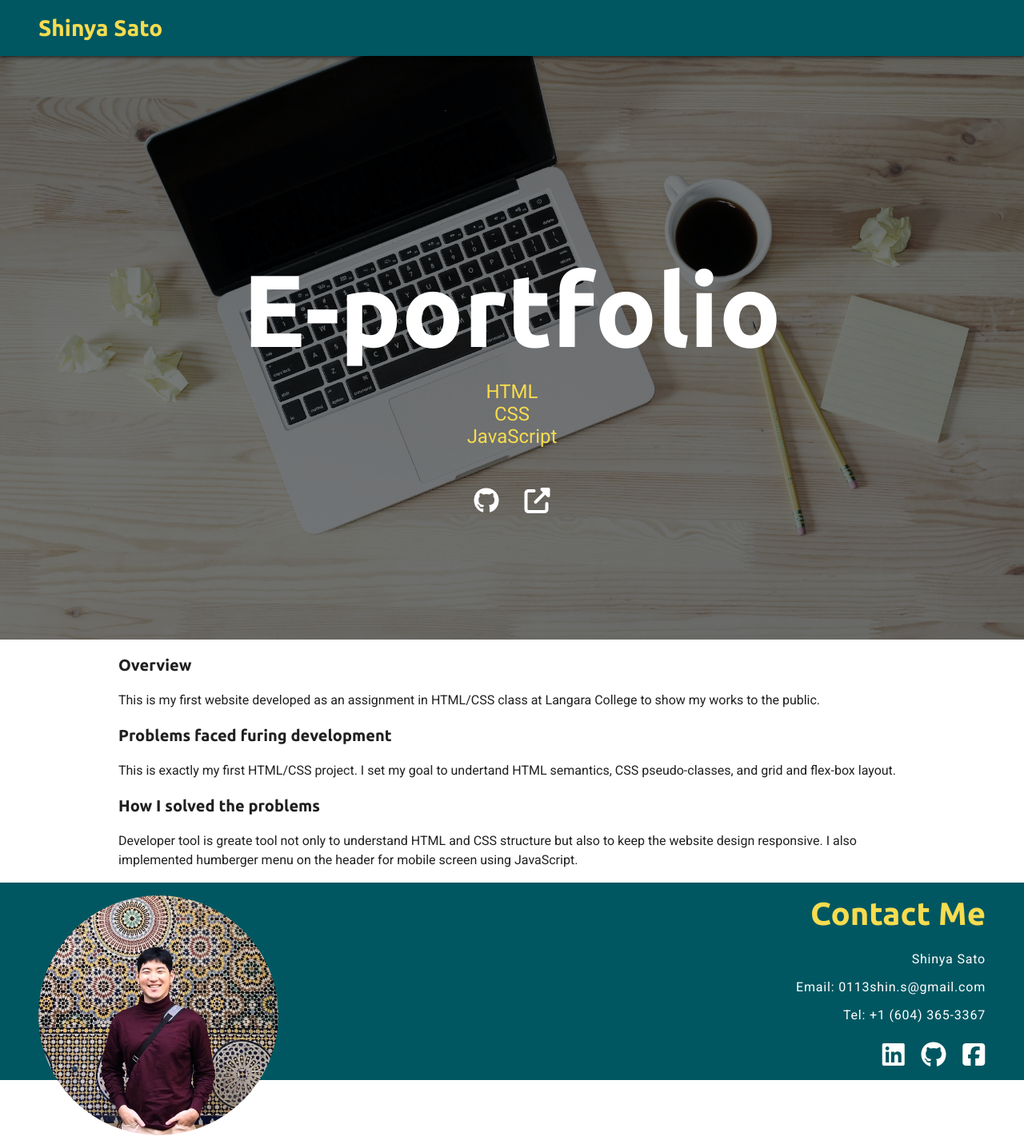
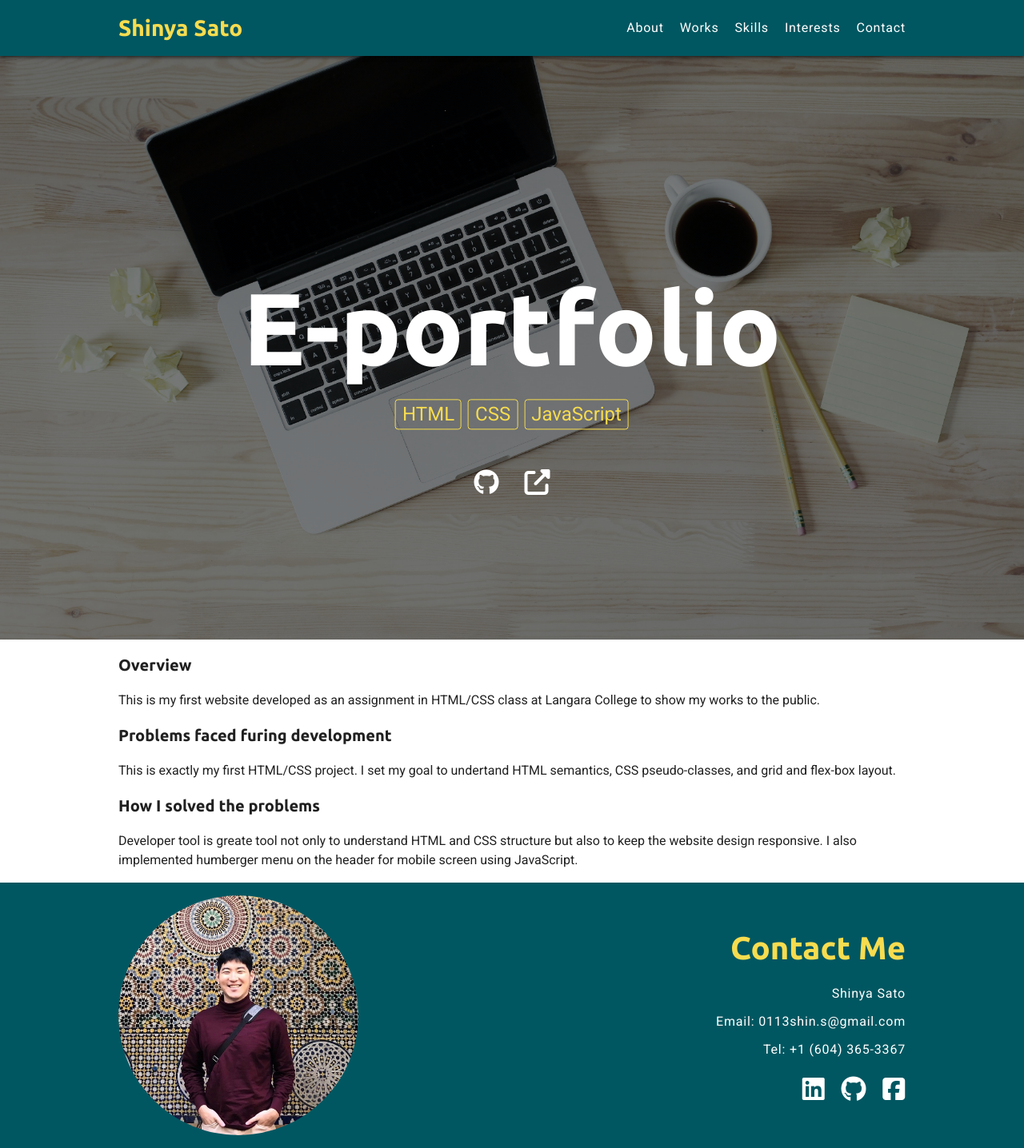
Before and after one commit to satoshinbp/portfolio, a PHP site: page /works/portfolio.html in a window 1280 px wide. Shown: the whole page at 80% size. Run offline with PHP 8.4, Linux system fonts and the light colour scheme; some libraries are stand-ins or nearby versions.

Commit message:
fix works page styling

```diff
--- a/styles/works.css
+++ b/styles/works.css
@@ -25,10 +25,6 @@ h3 {
 
 #trip-planner .hero-image {
   background-image: url('../images/trip-planner.jpg');
-}
-
-.wrapper {
-  padding-top: 0;
 }
 
 .meta {
@@ -118,11 +114,11 @@ h3 {
     transition: 0.3s;
   }
 
-  .tag {
+  .tags {
     justify-content: center;
   }
 
-  .tag li {
+  .tags li {
     border-color: var(--accent-color);
     color: var(--accent-color);
     font-size: 1.5rem;
--- a/works/portfolio.html
+++ b/works/portfolio.html
@@ -16,8 +16,41 @@
 
   <body>
     <header>
-      <div class="header-wrapper">
+      <div class="wrapper">
+        <div class="header-container">
           <h1><a href="../index.html">Shinya Sato</a></h1>
+
+          <nav>
+            <div id="overlay"></div>
+
+            <button class="icon-button tablet-pc-hidden" id="menu-open-button">
+              <i class="fas fa-bars"></i>
+            </button>
+
+            <button
+              class="icon-button tablet-pc-hidden hidden-button"
+              id="menu-close-button"
+            >
+              <i class="fas fa-times"></i>
+            </button>
+
+            <ul class="mobile-hidden" id="menu-list">
+              <li><a href="../index.html#about" class="menu-item">About</a></li>
+              <li><a href="../index.html#works" class="menu-item">Works</a></li>
+              <li>
+                <a href="../index.html#skills" class="menu-item">Skills</a>
+              </li>
+              <li>
+                <a href="../index.html#interests" class="menu-item">
+                  Interests
+                </a>
+              </li>
+              <li>
+                <a href="../index.html#contact" class="menu-item">Contact</a>
+              </li>
+            </ul>
+          </nav>
+        </div>
       </div>
     </header>
 
@@ -26,11 +59,13 @@
         <div class="hero-image">
           <div class="hero-text mobile-tablet-hidden">
             <h2>E-portfolio</h2>
-            <ul class="tag">
+
+            <ul class="tags">
               <li>HTML</li>
               <li>CSS</li>
               <li>JavaScript</li>
             </ul>
+
             <ul class="hero-link">
               <li>
                 <a
@@ -41,6 +76,7 @@
                   <i class="fab fa-github" aria-hidden="true"></i>
                 </a>
               </li>
+
               <li>
                 <a
                   href="https://shinya-sato-portfolio-site.herokuapp.com/"
@@ -57,12 +93,14 @@
         <div class="wrapper">
           <div class="title pc-hidden">
             <h2>E-portfolio</h2>
+
             <div class="meta">
-              <ul class="tag">
+              <ul class="tags">
                 <li>HTML</li>
                 <li>CSS</li>
                 <li>JavaScript</li>
               </ul>
+
               <ul class="link">
                 <li>
                   <a
@@ -73,6 +111,7 @@
                     <i class="fab fa-github" aria-hidden="true"></i>
                   </a>
                 </li>
+
                 <li>
                   <a
                     href="https://shinya-sato-portfolio-site.herokuapp.com/"
@@ -88,6 +127,7 @@
 
           <div>
             <h3>Overview</h3>
+
             <p>
               This is my first website developed as an assignment in HTML/CSS
               class at Langara College to show my works to the public.
@@ -111,7 +151,8 @@
     </main>
 
     <footer>
-      <div class="footer-wrapper">
+      <div class="wrapper">
+        <div class="footer-container">
           <img
             src="../images/portrait-footer.jpeg"
             alt="front portrait"
@@ -152,12 +193,16 @@
                   aria-hidden="true"
                 >
                   <span class="visually-hidden">Facebook</span>
-                <i class="fab fa-facebook-square fa-2x" aria-hidden="true"></i>
+                  <i
+                    class="fab fa-facebook-square fa-2x"
+                    aria-hidden="true"
+                  ></i>
                 </a>
               </li>
             </ul>
           </section>
         </div>
+      </div>
     </footer>
   </body>
 </html>
```
Also changed, not shown: works/trip-planner.html (+35 -2 lines). Lines whose indentation alone changed are shown as unchanged.
